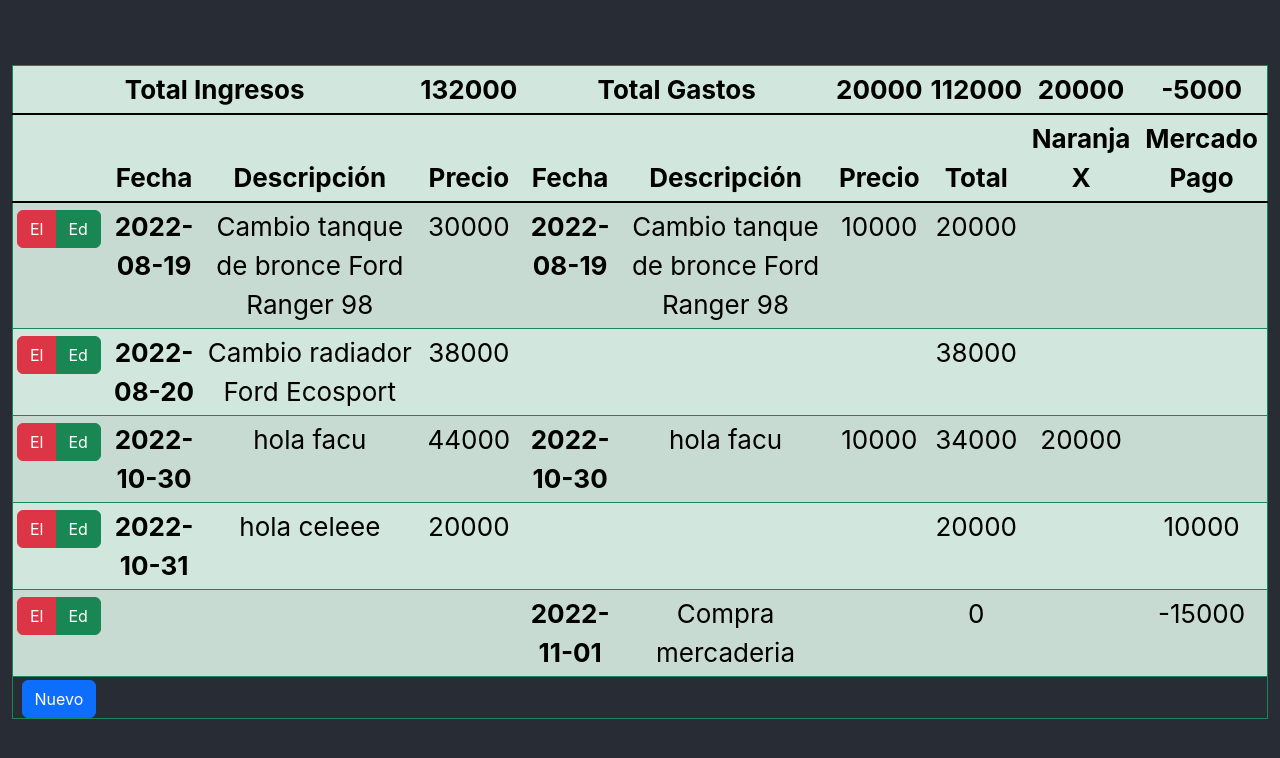
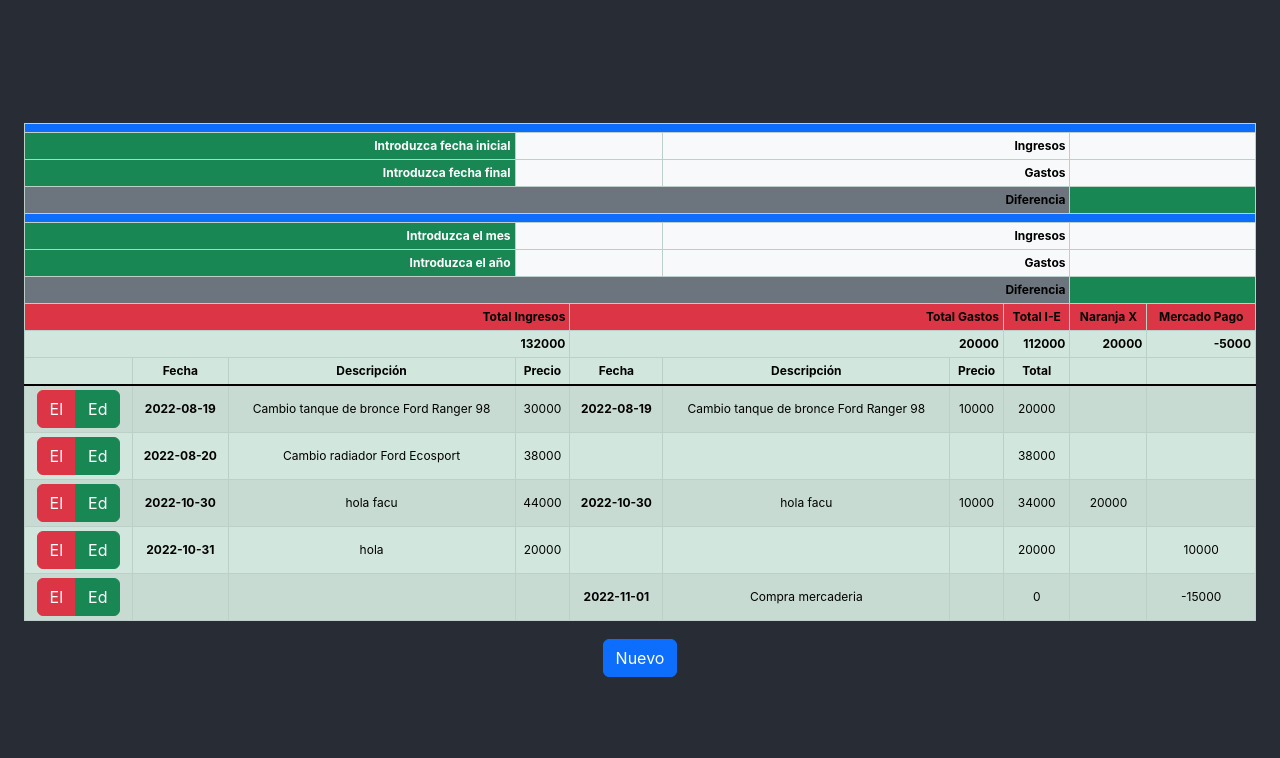
Before and after one commit to IvanPeralta96/frontend, a React (Create React App) app: page / in a window 1280 px wide. Shown: the top 758 px of the page. Built offline with nearby package versions, Linux system fonts and the light colour scheme; data requests are answered from the project's data file.

Commit message:
Cambios 17-11

```diff
--- a/db.json
+++ b/db.json
@@ -35,7 +35,7 @@
     },
     {
       "fechaIng": "2022-10-31",
-      "descripcionIng": "hola celeee",
+      "descripcionIng": "hola ",
       "montoIng": 20000,
       "montoEg": null,
       "naranjaX": null,
--- a/src/Componentes/Movimientos.jsx
+++ b/src/Componentes/Movimientos.jsx
@@ -1,3 +1,4 @@
+import "../Components.css";
 import React, { useState, useEffect } from "react";
 import axios from "axios";
 import Modal from "react-bootstrap/Modal";
@@ -92,17 +93,55 @@ export default function Movimientos(props) {
 
 
   return (
-    <div class="container-xxxl">
-      <table class="table table-success table-striped table-sm border border-success">
+    <div class="container-xxl">
+      <table class="table table-success table-striped table-sm table-bordered">
         <thead>
           <tr>
-            <th colSpan="3">Total Ingresos</th>
-            <th>{sumaIng}</th>
-            <th colSpan="2">Total Gastos</th>
-            <th>{sumaEg}</th>
-            <th>{sumaIng - sumaEg}</th>
-            <th>{sumaNarX}</th>
-            <th>{sumaMP}</th>
+            <th colSpan="10" class="bg-primary"></th>
+          </tr>
+          <tr>
+            <th colSpan="3" class="colVerde bg-success">Introduzca fecha inicial</th>
+            <th colSpan="2" class="bg-light"></th>
+            <th colSpan="3" class="colBlanca bg-light">Ingresos</th>
+            <th colSpan="2" class="colBlanca bg-light"></th>
+          </tr>
+          <tr>
+            <th colSpan="3" class="colVerde bg-success">Introduzca fecha final</th>
+            <th colSpan="2" class="bg-light"></th>
+            <th colSpan="3" class="colBlanca bg-light">Gastos</th>
+            <th colSpan="2" class="colBlanca bg-light"></th>
+          </tr>
+          <tr><th colSpan="8" class="colBlanca bg-secondary">Diferencia</th><th colSpan="2" class="colVerde bg-success"></th></tr>
+          <tr>
+            <th colSpan="10" class="bg-primary"></th>
+          </tr>
+          <tr>
+            <th colSpan="3" class="colVerde bg-success">Introduzca el mes</th>
+            <th colSpan="2" class="bg-light"></th>
+            <th colSpan="3" class="colBlanca bg-light">Ingresos</th>
+            <th colSpan="2" class="colBlanca bg-light"></th>
+          </tr>
+          <tr>
+            <th colSpan="3" class="colVerde bg-success">Introduzca el año</th>
+            <th colSpan="2" class="bg-light"></th>
+            <th colSpan="3" class="colBlanca bg-light">Gastos</th>
+            <th colSpan="2" class="colBlanca bg-light"></th>
+          </tr>
+          <tr><th colSpan="8" class="colBlanca bg-secondary">Diferencia</th><th colSpan="2" class="colVerde bg-success"></th></tr>
+
+          <tr>
+            <th colSpan="4" class="colRoja bg-danger">Total Ingresos</th>
+            <th colSpan="3" class="colRoja bg-danger">Total Gastos</th>
+            <th class="bg-danger">Total I-E</th>
+            <th class="bg-danger">Naranja X</th>
+            <th class="bg-danger">Mercado Pago</th>
+          </tr>
+          <tr>
+            <th colSpan="4" class="colBlanca">{sumaIng}</th>
+            <th colSpan="3" class="colBlanca">{sumaEg}</th>
+            <th class="colBlanca">{sumaIng - sumaEg}</th>
+            <th class="colBlanca">{sumaNarX}</th>
+            <th class="colBlanca">{sumaMP}</th>
           </tr>
           <tr class="table-group-divider">
             <th scope="col"></th>
@@ -113,8 +152,8 @@ export default function Movimientos(props) {
             <th scope="col">Descripción</th>
             <th scope="col">Precio</th>
             <th scope="col">Total</th>
-            <th scope="col">Naranja X</th>
-            <th scope="col">Mercado Pago</th>
+            <th scope="col"></th>
+            <th scope="col"></th>
           </tr>
         </thead>
         <tbody class="table-group-divider">
@@ -140,9 +179,13 @@ export default function Movimientos(props) {
             </>
           ))}
 
-          <button type="button" class="btn btn-primary" onClick={modalShow}>
+          </tbody>
+      </table>
+
+      <button type="button" class="btn btn-primary" onClick={modalShow}>
             Nuevo
           </button>
+
 
           <Modal show={show} onHide={modalClose} size="xl">
             <Modal.Header closeButton>
@@ -225,8 +268,6 @@ export default function Movimientos(props) {
               </button>
             </Modal.Footer>
           </Modal>
-        </tbody>
-      </table>
     </div>
   );
 }
--- /dev/null
+++ b/src/Components.css
@@ -0,0 +1,18 @@
+/* Movimientos */
+.table{
+    font-size: 12px;
+    vertical-align: middle;
+}
+
+.colBlanca{
+    background:none;
+    text-align: right;
+}
+.colVerde{
+    background:none;
+    text-align: right;
+    color: white;
+}
+.colRoja{
+    text-align: right;
+}
```
